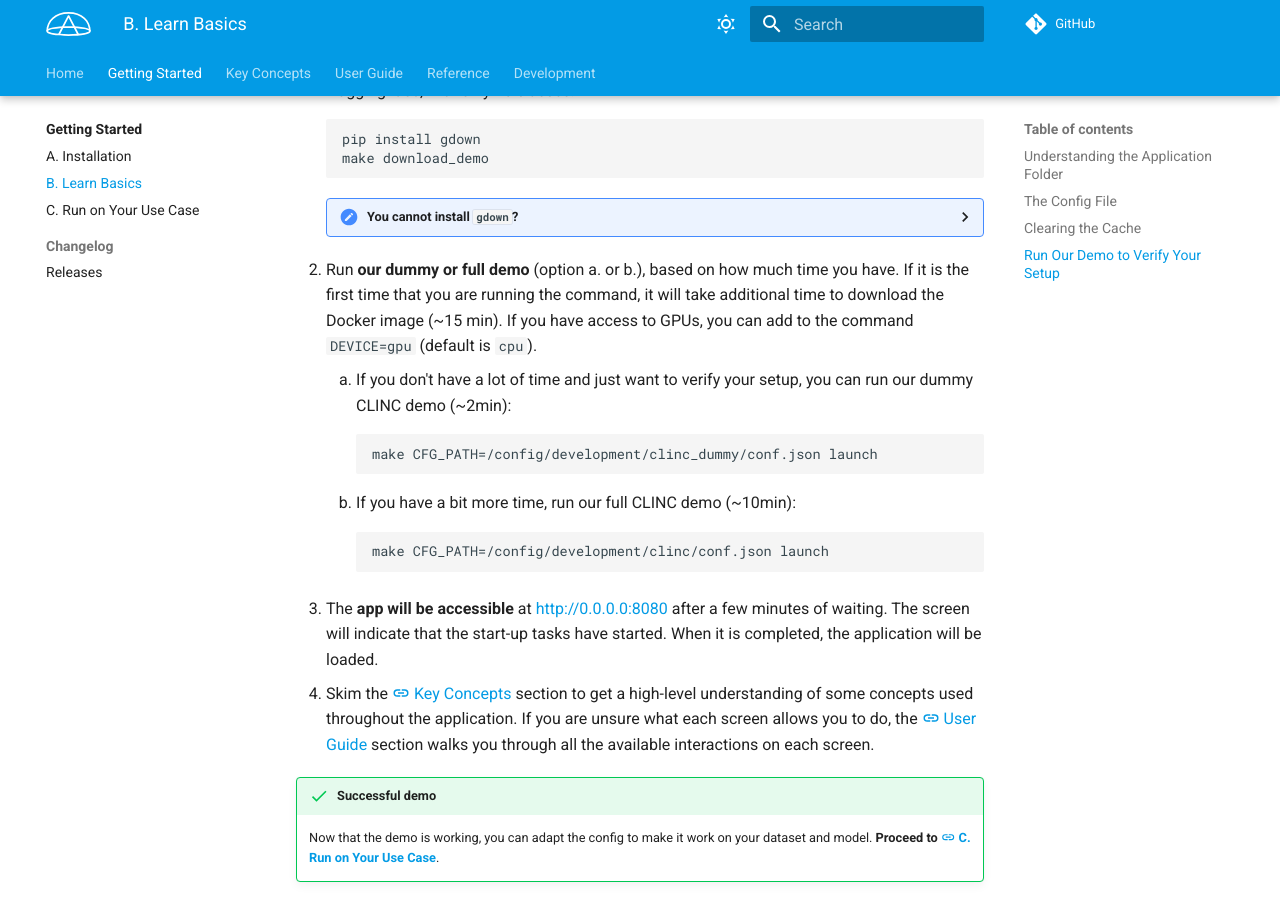
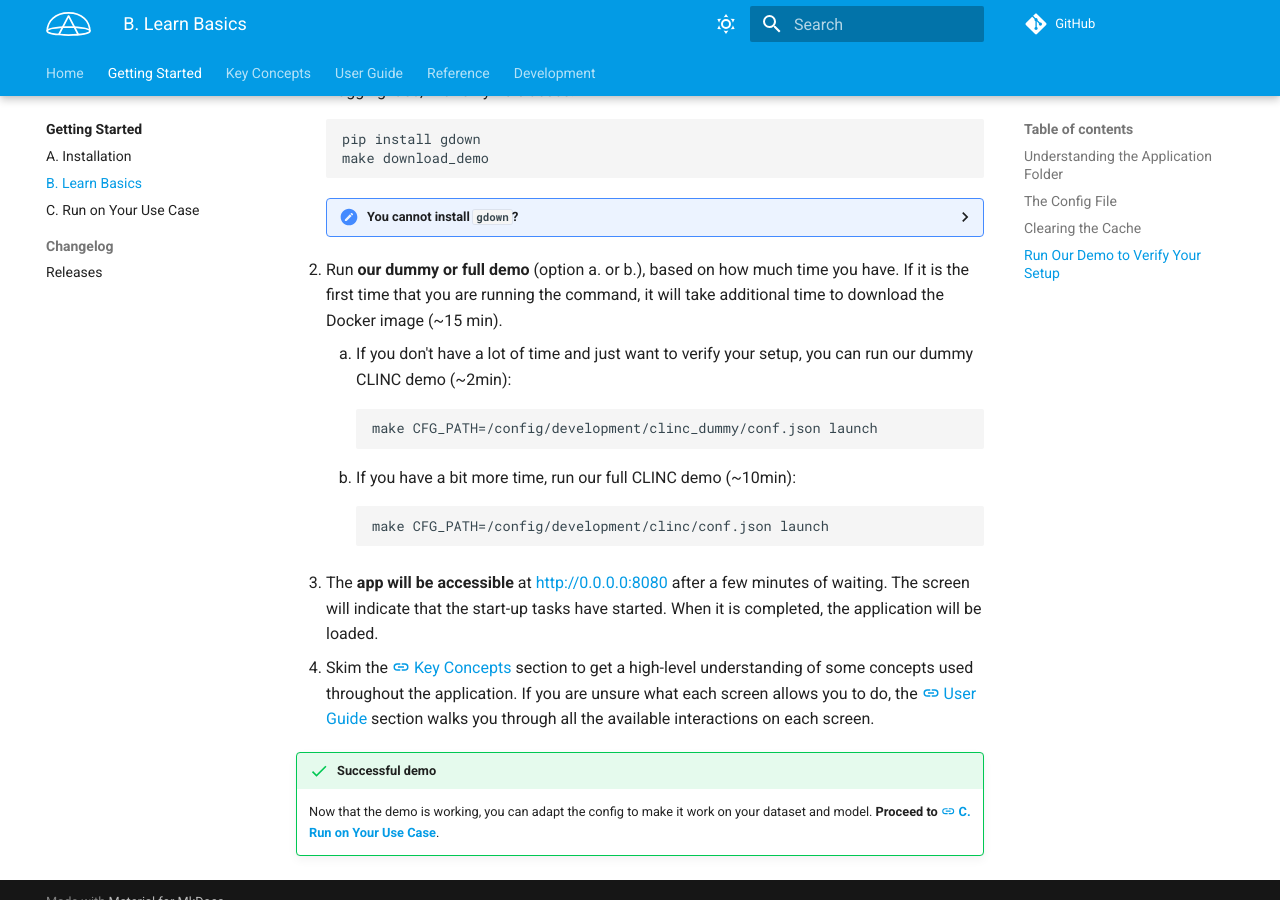
Before and after one commit to ServiceNow/azimuth, an MkDocs documentation site: the page built from docs/docs/getting-started/b-basics.md, in a window 1280 px wide and 900 px high, scrolled down 1318 px. Built offline with MkDocs 1.6.1 and Material for MkDocs 9.7.7, drawn with Linux system fonts in a browser that asks for light colours; comment, search, counter and statistics services are not loaded.

````diff
--- a/docs/docs/getting-started/b-basics.md
+++ b/docs/docs/getting-started/b-basics.md
@@ -79,8 +79,7 @@ running a demo.
 
 2. Run **our dummy or full demo** (option a. or b.), based on how much time you have. If it is the
    first time that you are running the command, it will take additional time to download the Docker
-   image (~15 min). If you have access to GPUs, you can add to the command `DEVICE=gpu` (default
-   is `cpu`).
+   image (~15 min).
     1. If you don't have a lot of time and just want to verify your setup, you can run our dummy
        CLINC demo (~2min):
        ```
--- a/docs/docs/getting-started/c-run.md
+++ b/docs/docs/getting-started/c-run.md
@@ -129,8 +129,8 @@ They are the following:
 * Disable behavioral tests and similarity by passing respectively `BEHAVIORAL_TESTING=null` and
   `SIMILARITY=null`.
 * Specify the name of the project, passing `NAME`.
-* You can specify the device on which to run Azimuth, with `DEVICE` being one of `gpu` or `cpu`. If
-  none is provided, `cpu` will be used. Ex: `DEVICE=gpu`.
+* You can specify the device on which to run Azimuth, with `DEVICE` being one of `auto`, `gpu` or `cpu`. If
+  none is provided, `auto` will be used. Ex: `DEVICE=gpu`.
 
 !!! note "Config file prevails over environment variables"
 
````
Also changed, not shown: CHANGELOG.md, 1 other file.
